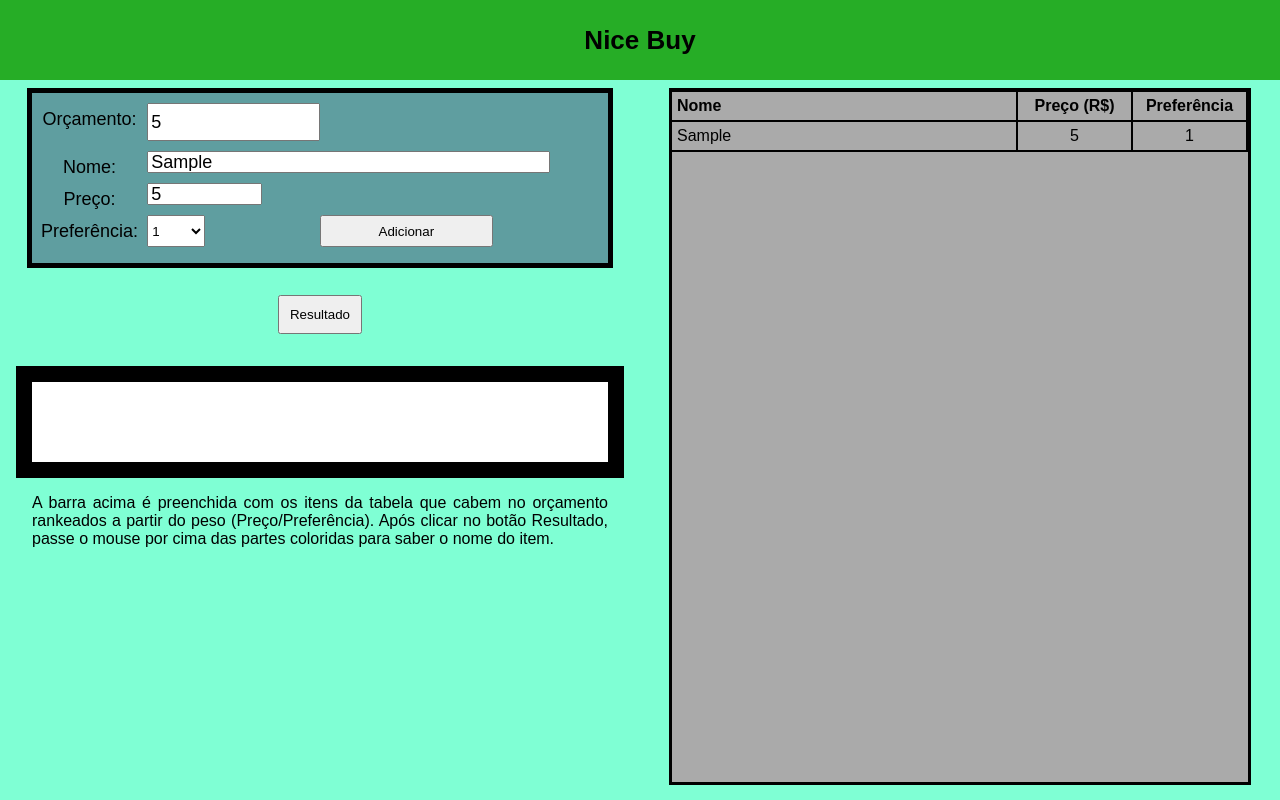
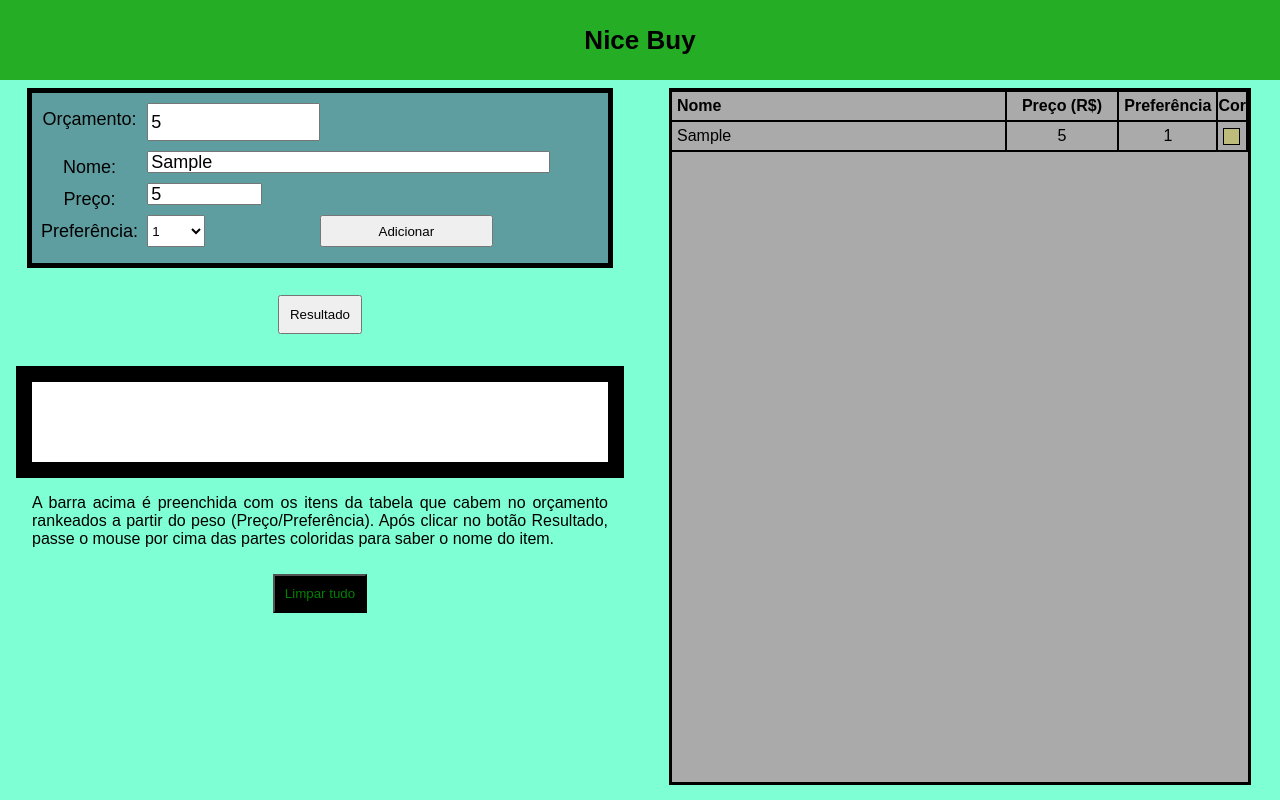
Before and after one commit to projeto-de-algoritmos/Greed_NiceBuy, a React (Create React App) app in the folder nice_buy/: page / in a window 1280 px wide. Both pictures are taken after typing "5", "Sample", "5" into the empty fields and a click on the button "Adicionar". Built offline with nearby package versions, Linux system fonts and the light colour scheme.

Commit message:
Adicionando botão de limpar registros

```diff
--- a/nice_buy/src/App.css
+++ b/nice_buy/src/App.css
@@ -194,3 +194,22 @@ table {
   margin-top: 1em;
   text-align: justify;
 }
+
+.limpar {
+  margin-top: 2em;
+  padding: 10px;
+  background-color: black;
+  color: green;
+  /* align-self: right; */
+}
+
+.colorRet {
+  border: 1px solid black;
+  width: 15px;
+  height: 15px;
+  margin-left: 5px;
+}
+
+.color {
+  padding: 0;
+}
--- a/nice_buy/src/App.js
+++ b/nice_buy/src/App.js
@@ -21,16 +21,24 @@ function App() {
         <td className="tableName">{product[0]}</td>
         <td className="tablePreco">{product[1]}</td>
         <td className="tablePref">{product[2]}</td>
+        <td className="color">
+          <div className="colorRet" style={{backgroundColor:product[3]}}></div>
+        </td>
       </tr>
     );
     return(
       <table>
+        <thead>
           <tr>
             <th className="tableName">Nome</th>
             <th className="tablePreco">Preço (R$)</th>
             <th className="tablePref">Preferência</th>
+            <th className="color">Cor</th>
           </tr>
+        </thead>
+        <tbody>
           {listItems}
+        </tbody>
       </table>
     );
   }
@@ -81,6 +89,14 @@ function App() {
     return parts;
   }
 
+  const setDefaults = async() => {
+    await setName('default');
+    await setPreco(999);
+    await setPreferencia(1);
+    await setProduct([]);
+    await setBuyList([]);
+  }
+
   return (
     <div>
       <header className="App-header">Nice Buy</header>
@@ -109,6 +125,7 @@ function App() {
           Após clicar no botão Resultado, passe o mouse por cima das
           partes coloridas para saber o nome do item.
           </div>
+          <button className="limpar" onClick={setDefaults}>Limpar tudo</button>
         </div>
         <div className="divider">
           <div className="show-items">
```
Lines whose indentation alone changed are shown as unchanged.
